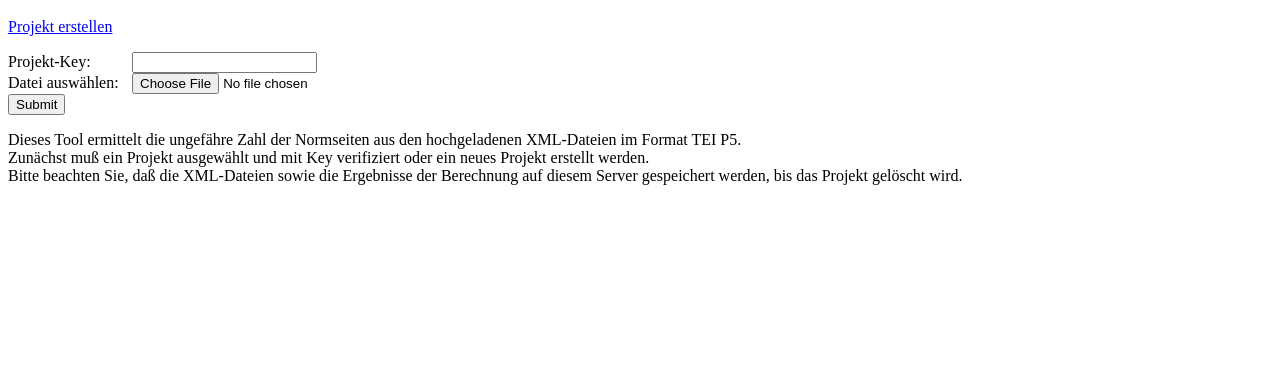
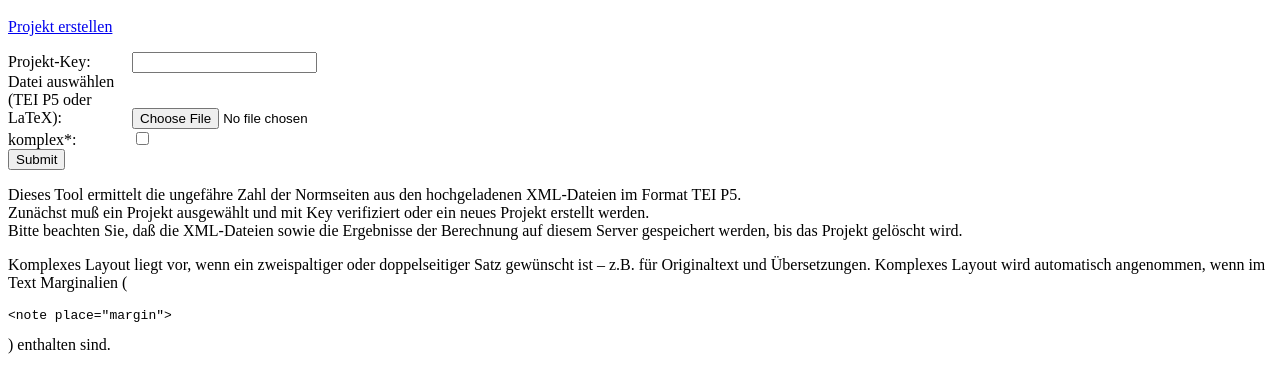
Before and after one commit to baukast/pageCount, a plain HTML site: page index.html in a window 1280 px wide. Shown: the part 48-440 px from the top of the page. Drawn offline with Linux system fonts and the light colour scheme.

Commit message:
Feld/Hinweis zu komplexen Seiten

```diff
--- a/index.html
+++ b/index.html
@@ -19,8 +19,11 @@
             <label>Projekt-Key: </label>
             <input id="key"/>
             <br/>
-            <label>Datei auswählen: </label>
+            <label>Datei auswählen (TEI P5 oder LaTeX): </label>
             <input type="file" name="file"/>
+            <br/>
+            <label>komplex*:</label>
+            <input type="checkbox" name="complex"/>
             <br/>
             <input type="submit"/>
         </form>
@@ -28,6 +31,8 @@
             <p>Dieses Tool ermittelt die ungefähre Zahl der Normseiten aus den hochgeladenen XML-Dateien im Format TEI P5.<br/>
                 Zunächst muß ein Projekt ausgewählt und mit Key verifiziert oder ein neues Projekt erstellt werden.<br/>
                 Bitte beachten Sie, daß die XML-Dateien sowie die Ergebnisse der Berechnung auf diesem Server gespeichert werden, bis das Projekt gelöscht wird.</p>
+            <p>Komplexes Layout liegt vor, wenn ein zweispaltiger oder doppelseitiger Satz gewünscht ist – z.B. für Originaltext und Übersetzungen.
+                Komplexes Layout wird automatisch angenommen, wenn im Text Marginalien (<pre>&lt;note place="margin"&gt;</pre>) enthalten sind.</p>
         </div>
     </body>
 </html>
```
